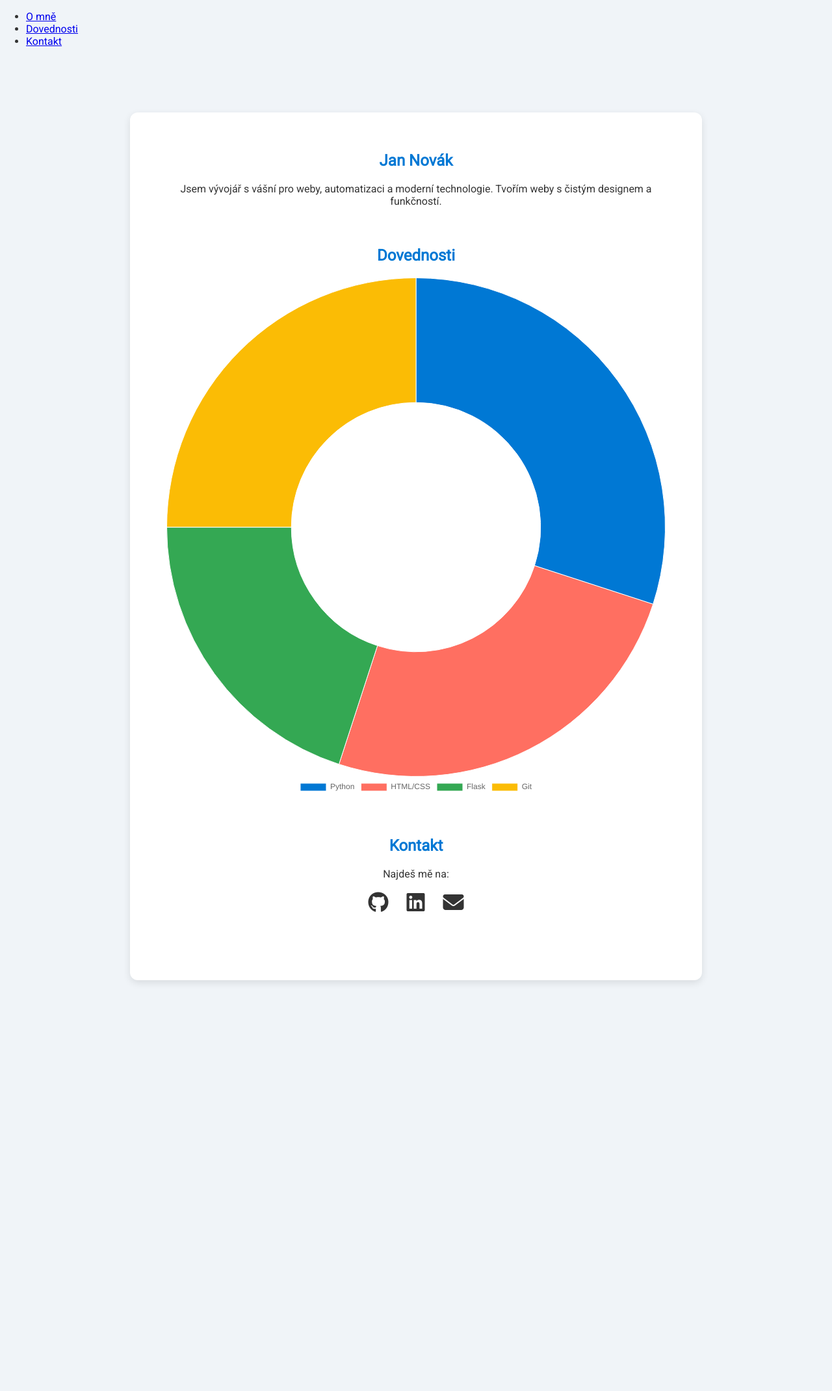
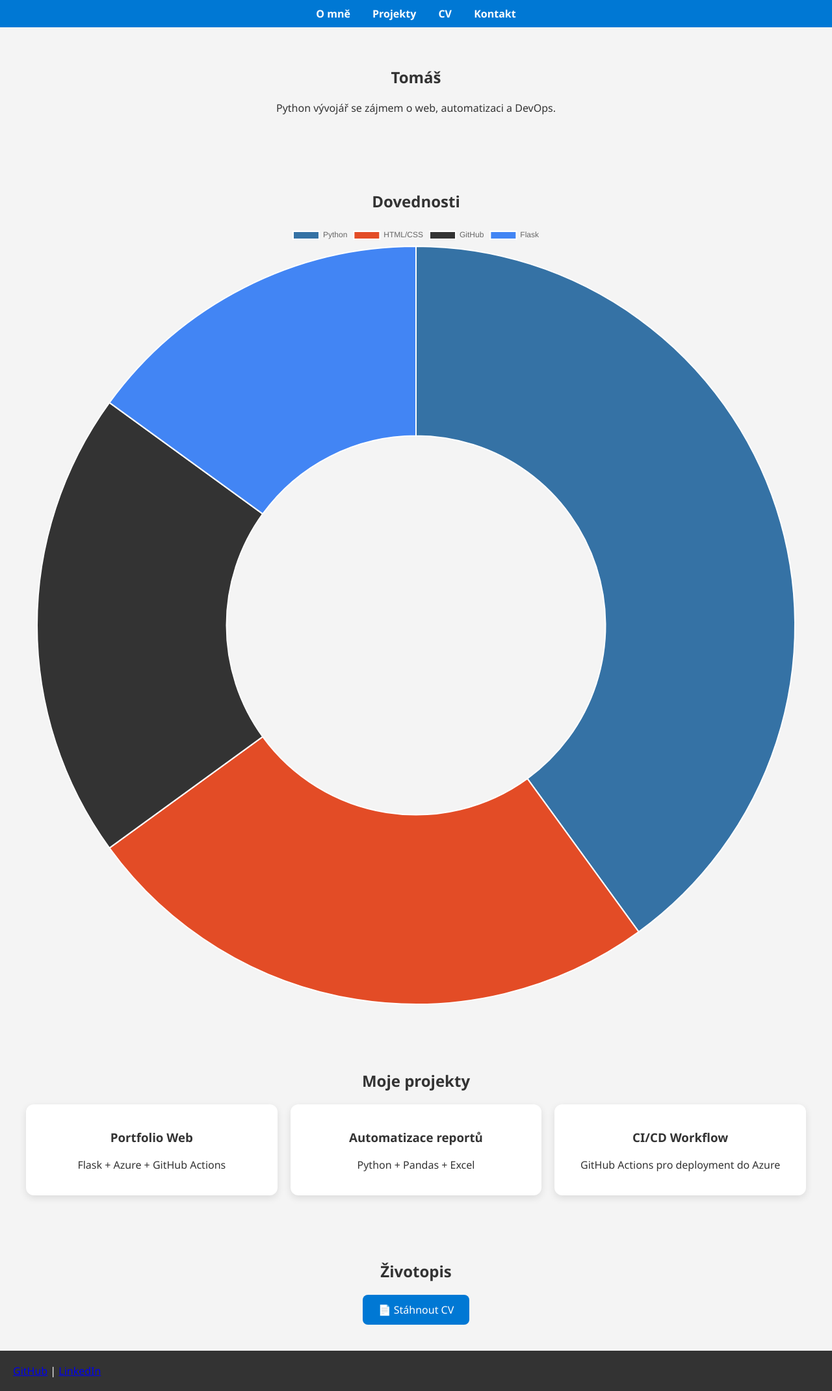
Before and after one commit to tomik0072002/Pokus8, a Flask app: page / in a window 1280 px wide. Shown: the whole page at 65% size. Before the commit the page ends 1512 px from the top, so only its background shows below. Run offline with Flask 3, Linux system fonts and the light colour scheme; some libraries are stand-ins or nearby versions.

Commit message:
feat: přidání sekce Projektů a tlačítka pro CV

```diff
--- a/static/style.css
+++ b/static/style.css
@@ -1,85 +1,75 @@
 body {
-    font-family: 'Roboto', sans-serif;
-    background-color: #f0f4f8;
-    color: #333;
+    font-family: 'Segoe UI', sans-serif;
     margin: 0;
     padding: 0;
-}
-
-.container {
-    max-width: 800px;
-    margin: 100px auto;
-    text-align: center;
-    background: white;
-    padding: 40px;
-    border-radius: 12px;
-    box-shadow: 0 4px 12px rgba(0, 0, 0, 0.1);
-    body {
-        font-family: 'Roboto', sans-serif;
-        background-color: #f4f7fa;
+    background: #f4f4f4;
     color: #333;
-        margin: 0;
-        padding: 0;
 }
 
 nav {
-        background-color: #0078D4;
-        padding: 1rem;
-        position: sticky;
-        top: 0;
-        z-index: 1000;
+    background: #0078D4;
+    padding: 10px;
+    text-align: center;
 }
 
 nav ul {
     list-style: none;
-        display: flex;
-        justify-content: center;
+    padding: 0;
     margin: 0;
-        padding: 0;
 }
 
-    nav li {
-        margin: 0 20px;
+nav ul li {
+    display: inline-block;
+    margin: 0 15px;
 }
 
-    nav a {
+nav ul li a {
     color: white;
     text-decoration: none;
     font-weight: bold;
 }
 
-    nav a:hover {
-        text-decoration: underline;
-    }
-
-    .container {
-        max-width: 800px;
-        margin: 50px auto;
-        padding: 20px;
-        background: white;
-        border-radius: 10px;
-        box-shadow: 0 4px 10px rgba(0,0,0,0.1);
-    }
-
 section {
-        margin-bottom: 60px;
+    padding: 40px;
     text-align: center;
 }
 
-    h1, h2 {
-        color: #0078D4;
+.project-grid {
+    display: grid;
+    grid-template-columns: repeat(auto-fit, minmax(240px, 1fr));
+    gap: 20px;
+    margin-top: 20px;
 }
 
-    .social-icons {
-        font-size: 2rem;
+.card {
+    background: #fff;
+    border-radius: 12px;
+    padding: 20px;
+    box-shadow: 0 4px 12px rgba(0, 0, 0, 0.1);
+    transition: transform 0.3s ease, box-shadow 0.3s ease;
 }
 
-    .social-icons a {
-        margin: 0 10px;
-        color: #333;
-        transition: color 0.3s ease;
+.card:hover {
+    transform: translateY(-5px);
+    box-shadow: 0 8px 20px rgba(0, 0, 0, 0.15);
 }
 
-    .social-icons a:hover {
-        color: #0078D4;
+.btn-download {
+    display: inline-block;
+    padding: 12px 24px;
+    background-color: #0078D4;
+    color: white;
+    border-radius: 8px;
+    text-decoration: none;
+    transition: background-color 0.3s ease;
 }
+
+.btn-download:hover {
+    background-color: #005fa3;
+}
+
+footer {
+    padding: 20px;
+    background: #333;
+    color: white;
+}
--- a/templates/index.html
+++ b/templates/index.html
@@ -2,70 +2,78 @@
 <html lang="cs">
 <head>
     <meta charset="UTF-8">
-    <title>Jan Novák | Portfolio</title>
+    <title>Tomášův Web</title>
     <link rel="stylesheet" href="{{ url_for('static', filename='style.css') }}">
-    <link rel="preconnect" href="https://fonts.googleapis.com">
-    <link href="https://fonts.googleapis.com/css2?family=Roboto&display=swap" rel="stylesheet">
     <script src="https://cdn.jsdelivr.net/npm/chart.js"></script>
-    <script src="https://kit.fontawesome.com/a076d05399.js" crossorigin="anonymous"></script>
 </head>
 <body>
 
-    <!-- Navigační lišta -->
+    <!-- 🔝 Navigační lišta -->
     <nav>
         <ul>
             <li><a href="#about">O mně</a></li>
-            <li><a href="#skills">Dovednosti</a></li>
+            <li><a href="#projects">Projekty</a></li>
+            <li><a href="#cv">CV</a></li>
             <li><a href="#contact">Kontakt</a></li>
         </ul>
     </nav>
 
-    <div class="container">
+    <!-- 🧔 O mně -->
+    <section id="about">
+        <h1>Tomáš</h1>
+        <p>Python vývojář se zájmem o web, automatizaci a DevOps.</p>
+    </section>
 
-        <!-- O mně -->
-        <section id="about">
-            <h1>Jan Novák</h1>
-            <p>Jsem vývojář s vášní pro weby, automatizaci a moderní technologie. Tvořím weby s čistým designem a funkčností.</p>
-        </section>
+    <!-- 📊 Dovednosti (koláčový graf) -->
+    <section>
+        <h2>Dovednosti</h2>
+        <canvas id="skillsChart" width="300" height="300"></canvas>
+    </section>
 
-        <!-- Dovednosti -->
-        <section id="skills">
-            <h2>Dovednosti</h2>
-            <canvas id="skillsChart" width="400" height="400"></canvas>
-        </section>
+    <!-- 💼 Projekty -->
+    <section id="projects">
+        <h2>Moje projekty</h2>
+        <div class="project-grid">
+            <div class="card">
+                <h3>Portfolio Web</h3>
+                <p>Flask + Azure + GitHub Actions</p>
+            </div>
+            <div class="card">
+                <h3>Automatizace reportů</h3>
+                <p>Python + Pandas + Excel</p>
+            </div>
+            <div class="card">
+                <h3>CI/CD Workflow</h3>
+                <p>GitHub Actions pro deployment do Azure</p>
+            </div>
+        </div>
+    </section>
 
-        <!-- Kontakt -->
-        <section id="contact">
-            <h2>Kontakt</h2>
-            <p>Najdeš mě na:</p>
-            <div class="social-icons">
-                <a href="https://github.com/tvoje-uzivatelske-jmeno" target="_blank"><i class="fab fa-github"></i></a>
-                <a href="https://linkedin.com/in/tvoje-profil" target="_blank"><i class="fab fa-linkedin"></i></a>
-                <a href="mailto:jan@example.com"><i class="fas fa-envelope"></i></a>
-            </div>
-        </section>
+    <!-- 📥 CV -->
+    <section id="cv">
+        <h2>Životopis</h2>
+        <a href="{{ url_for('static', filename='cv.pdf') }}" class="btn-download" download>📄 Stáhnout CV</a>
+    </section>
 
-    </div>
+    <!-- 🌐 Sociální sítě -->
+    <footer>
+        <a href="https://github.com/tomik0072002" target="_blank">GitHub</a> |
+        <a href="https://linkedin.com/in/tomas" target="_blank">LinkedIn</a>
+    </footer>
 
     <script>
-        const ctx = document.getElementById('skillsChart').getContext('2d');
+        const ctx = document.getElementById('skillsChart');
         new Chart(ctx, {
             type: 'doughnut',
             data: {
-                labels: ['Python', 'HTML/CSS', 'Flask', 'Git'],
+                labels: ['Python', 'HTML/CSS', 'GitHub', 'Flask'],
                 datasets: [{
-                    data: [30, 25, 20, 25],
-                    backgroundColor: ['#0078D4', '#ff6f61', '#34a853', '#fbbc05'],
-                    borderWidth: 1
+                    data: [40, 25, 20, 15],
+                    backgroundColor: ['#3572A5', '#e34c26', '#333', '#4285F4'],
                 }]
             },
             options: {
-                responsive: true,
-                plugins: {
-                    legend: {
-                        position: 'bottom'
-                    }
-                }
+                responsive: true
             }
         });
     </script>
```
Lines whose indentation alone changed are shown as unchanged.
